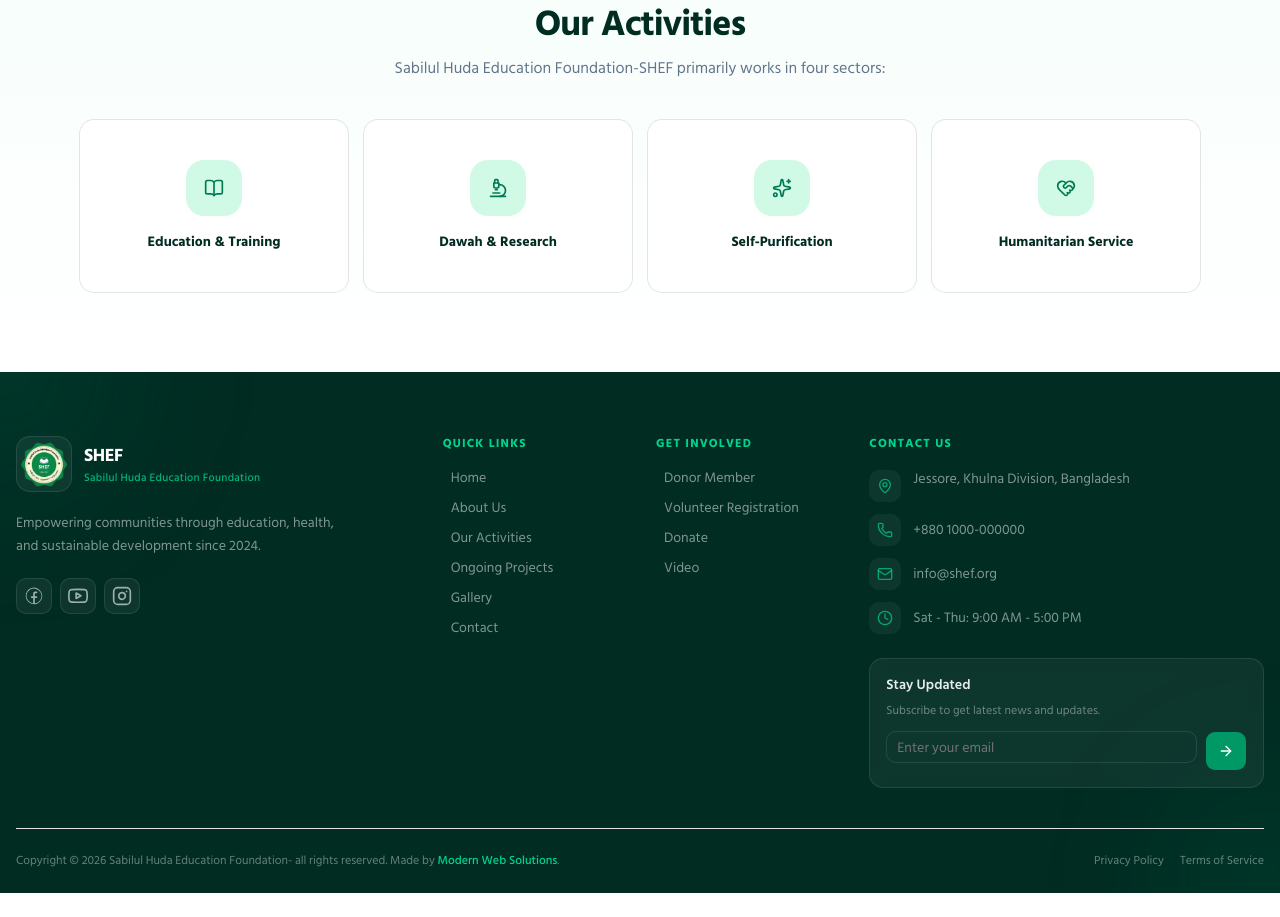
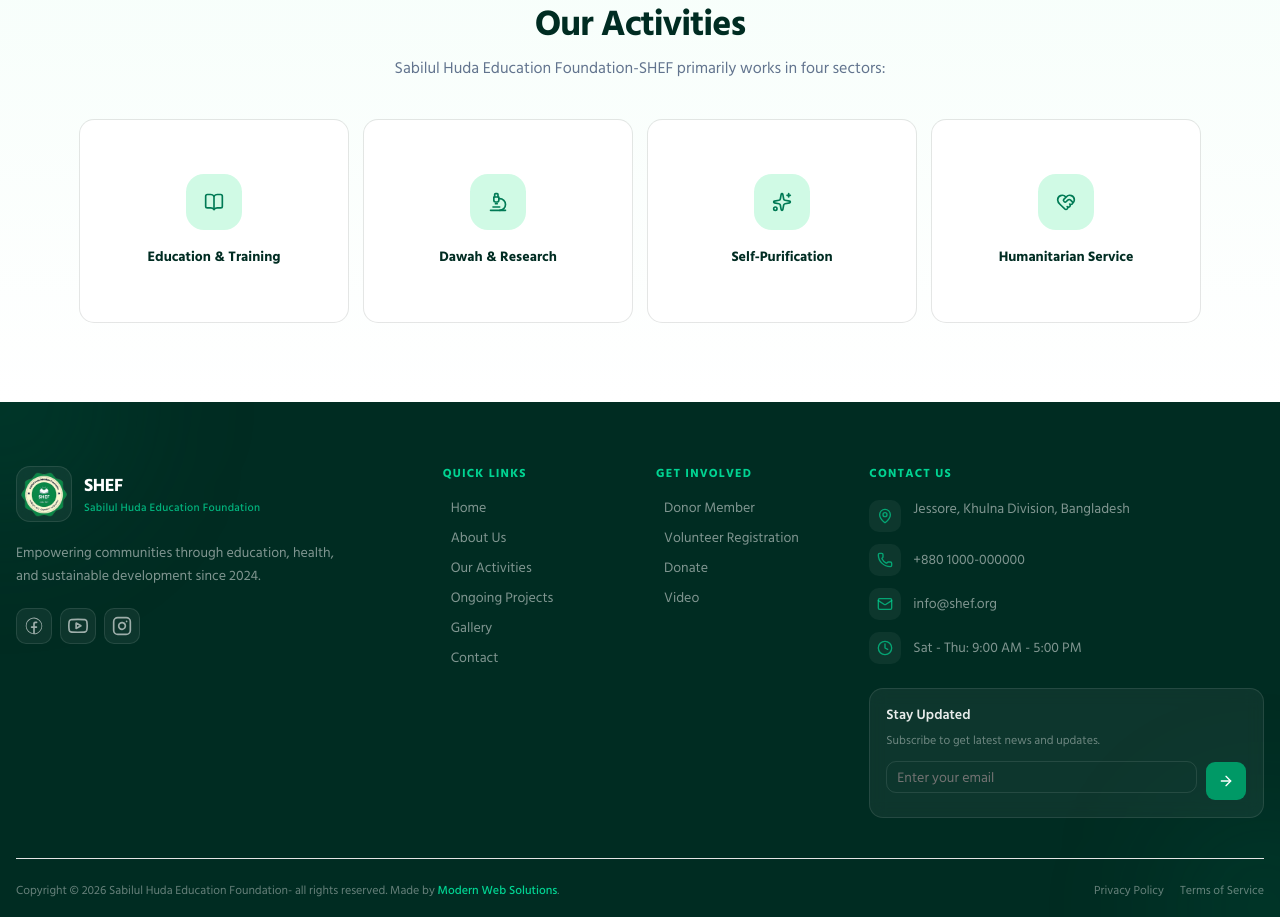
Before and after one commit to m-anwarulkarim/shefbd, a Next.js app: page /en/about in a window 1280 px wide. Shown: the part 1080-1997 px from the top of the page. Before the commit the page ends 1973 px from the top, so only its background shows below. Built offline with nearby package versions, Linux system fonts and the light colour scheme.

Commit message:
update Our Activities

```diff
--- a/src/app/[locale]/about/page.tsx
+++ b/src/app/[locale]/about/page.tsx
@@ -104,24 +104,28 @@ export default function AboutPage() {
               <HeartHandshake className="h-3.5 w-3.5" />
               {t("activityBadge")}
             </Badge>
+
             <h2 className="text-3xl font-extrabold tracking-tight text-emerald-950 sm:text-4xl">
               {t("activityTitle")}
             </h2>
+
             <p className="mx-auto mt-3 max-w-xl text-base text-slate-500">
               {t("activitySubtitle")}
             </p>
           </div>
-          <div className="grid gap-4 sm:grid-cols-2 lg:grid-cols-4">
+
+          <div className="grid grid-cols-2 gap-3 sm:gap-4 lg:grid-cols-4">
             {[1, 2, 3, 4].map((i) => (
               <Card
                 key={i}
                 className="group border-emerald-100 transition-all duration-300 hover:-translate-y-1 hover:shadow-lg hover:shadow-emerald-900/5"
               >
-                <CardContent className="flex flex-col items-center gap-4 p-6 text-center">
-                  <div className="flex h-14 w-14 items-center justify-center rounded-2xl bg-emerald-100 text-emerald-700 transition-colors duration-300 group-hover:bg-emerald-700 group-hover:text-white">
+                <CardContent className="flex min-h-[150px] flex-col items-center justify-center gap-3 p-4 text-center sm:min-h-[170px] sm:gap-4 sm:p-6">
+                  <div className="flex h-12 w-12 items-center justify-center rounded-2xl bg-emerald-100 text-emerald-700 transition-colors duration-300 group-hover:bg-emerald-700 group-hover:text-white sm:h-14 sm:w-14">
                     {activityIcons[i - 1]}
                   </div>
-                  <h3 className="text-sm font-bold text-emerald-950">
+
+                  <h3 className="text-xs font-bold leading-relaxed text-emerald-950 sm:text-sm">
                     {t(`activity${i}`)}
                   </h3>
                 </CardContent>
```
